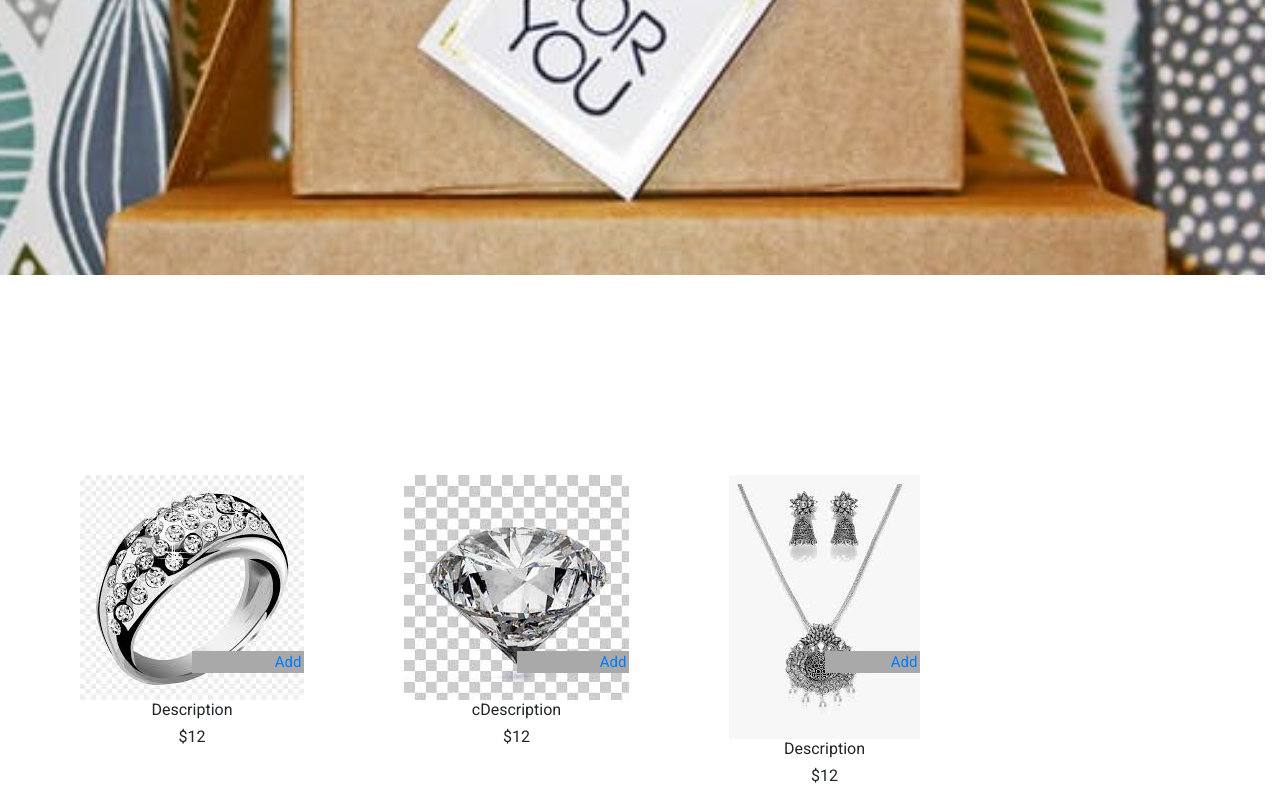
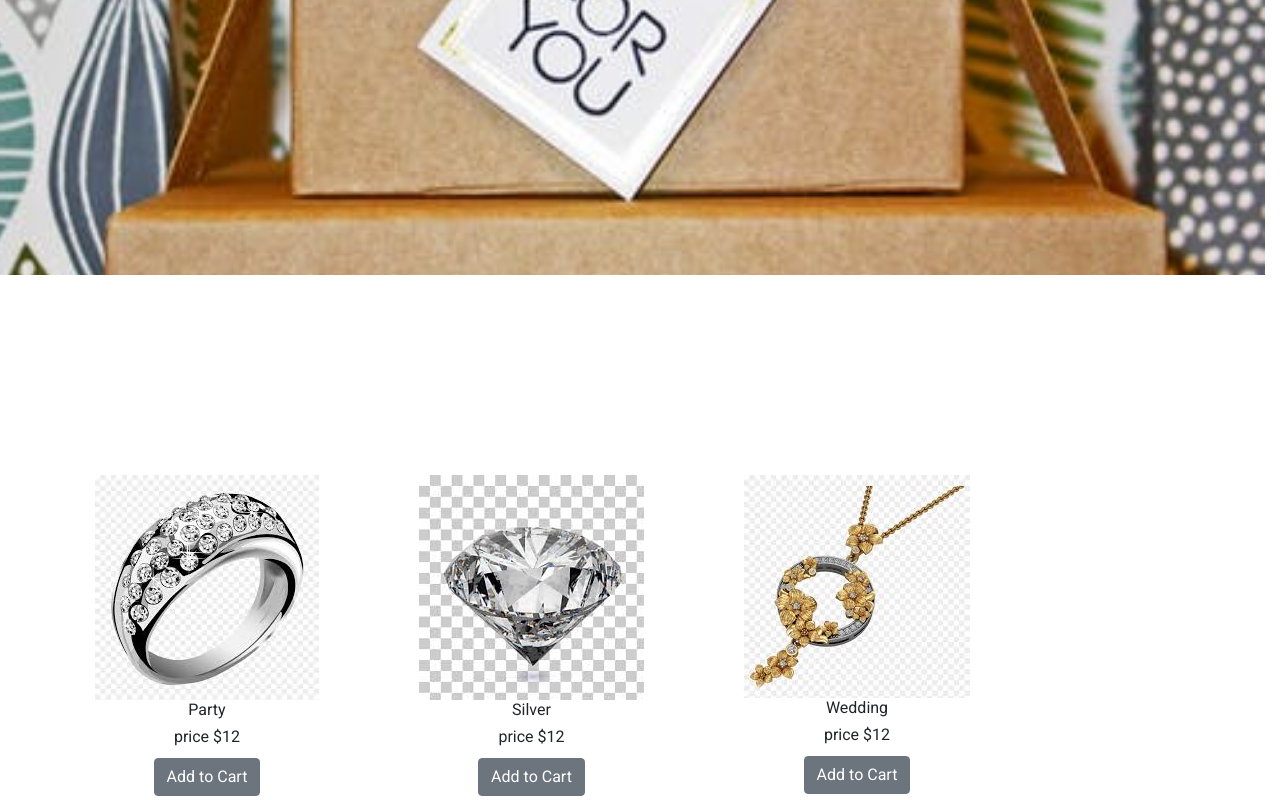
Before and after one commit to maryan19/ecommerce, a plain HTML site: page index.html in a window 1280 px wide. Shown: the part 1141-1941 px from the top of the page. Drawn offline with Linux system fonts and the light colour scheme.

Commit message:
add to cart

```diff
--- a/CSS/style.css
+++ b/CSS/style.css
@@ -16,7 +16,7 @@
     padding-right:5px;
 }
 .cart a{
-    background-color:palevioletred
+    background-color:palevioletred;
     color:white;
     cursor: pointer;
     text-decoration: none;
@@ -108,23 +108,7 @@ align-items: center;
 }
 
 
-.add-cart{
-    position: absolute;
-    width:100%;
-    background-color:darkgrey;
-    transition: all 0.3s ease-in-out;
-    cursor: pointer;
-    text-align: center;
-    bottom:120px;
-}
-.image:hover .cart1,
-.image:hover .cart2,
-.image:hover .cart3 {
-    bottom: 50px;
-    opacity: 1;
-    padding: 20px;
-    text-decoration:none
-}
+
 
 .row{
 
--- a/index.html
+++ b/index.html
@@ -113,27 +113,26 @@
     </div>
 
     <div class="container-fluid">
-        <div class="row">
+        <div class="row col-md-12">
             <div class="image">
 
                 <img src="images/images (1).jpeg" alt="">
-                <h6>Description</h6>
-                <h6>$12</h6>
-                <a class="add-cart cart1" href="#">Add Cart</a>
+                <h6>Party</h6>
+                <h6>price $12</h6>
+                <button class="btn btn-secondary">Add to Cart</button>
             </div>
 
             <div class="image">
                 <img src="images/images (2).jpeg" alt="">
-                <br>
-                <h6> cDescription</h6>
-                <h6>$12</h6>
-                <a class="add-cart cart2" href="#">Add Cart</a>
+                <h6>Silver</h6>
+                <h6>price $12</h6>
+               <button class="btn btn-secondary">Add to Cart</button>
             </div>
             <div class="image">
-                <img src="images/images (3).jpeg" alt="">
-                <h6>Description</h6>
-                <h6>$12</h6>
-                <a class="add-cart cart3" href="#">Add Cart</a>
+                <img src="images/images.jpeg" alt="">
+                <h6>Wedding</h6>
+                <h6>price $12</h6>
+               <button class="btn btn-secondary">Add to Cart</button>
             </div>
             </div>
         </div>
```
